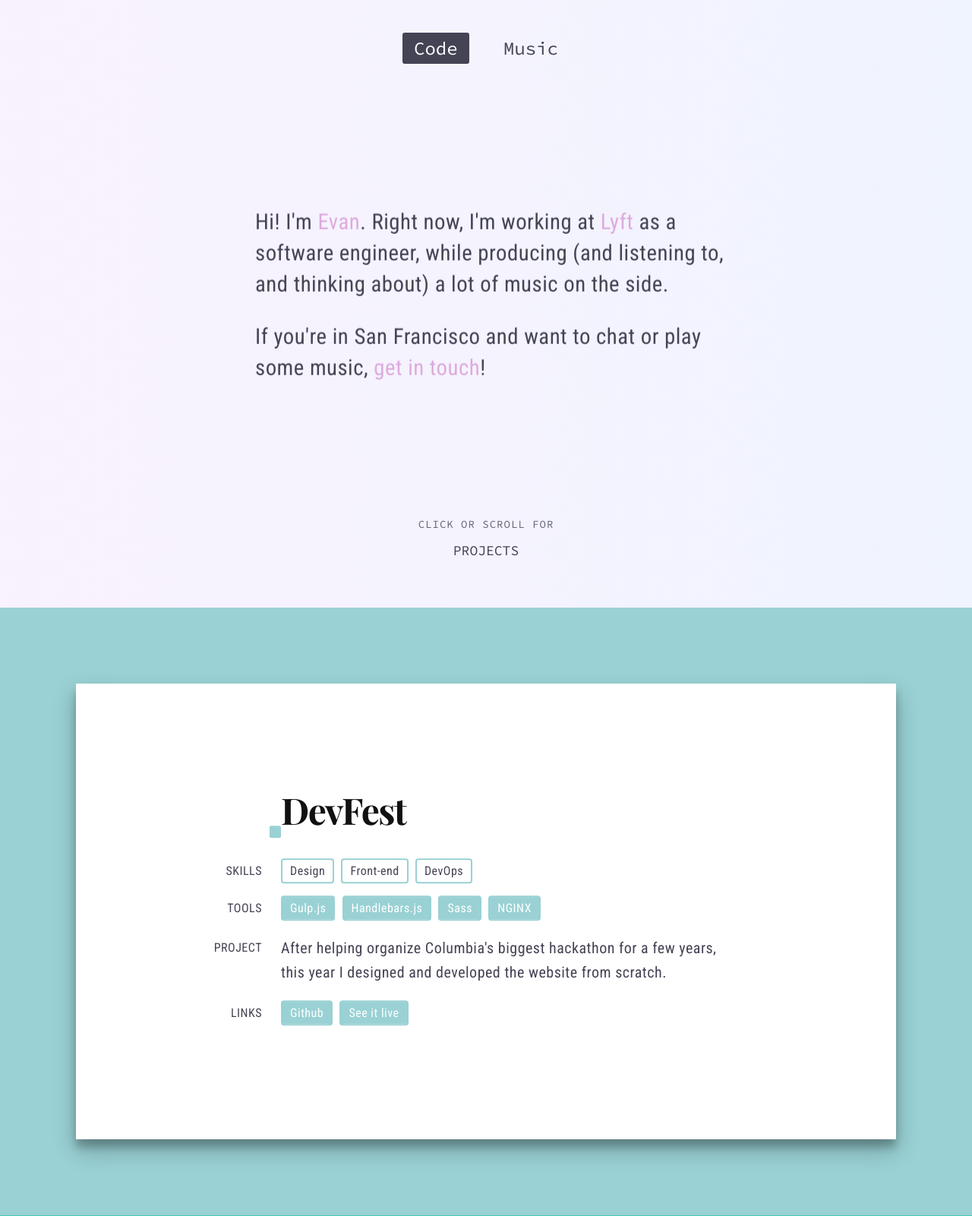
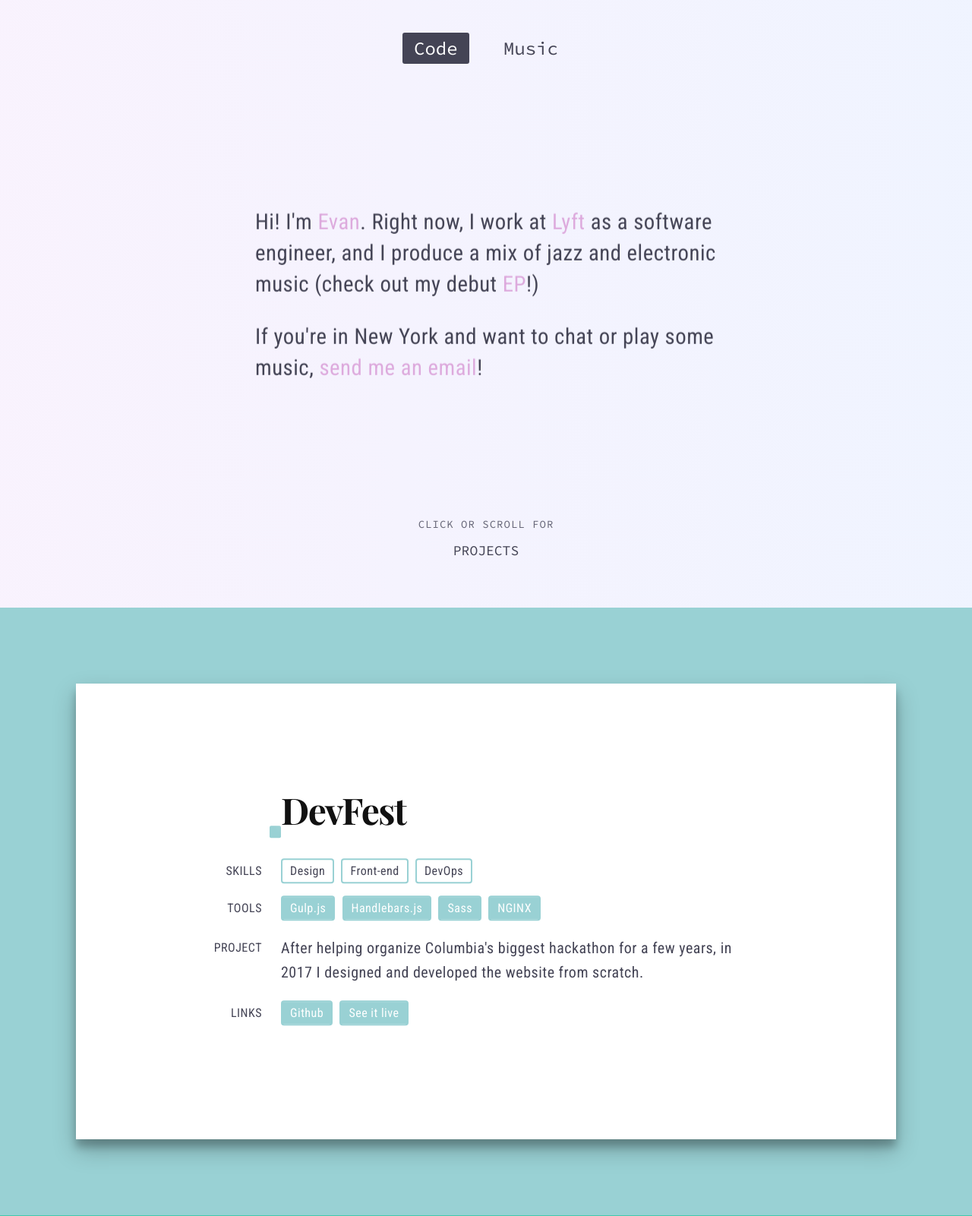
Before and after one commit to evantarrh/evantarrh.github.io, a web app: file index.html in a window 1280 px wide. Shown: the top 1601 px of the page at 76% size. Run offline with its HTML, style and script files only (its server is not run), Linux system fonts and the light colour scheme; some libraries are stand-ins or nearby versions.

Commit message:
housekeeping

```diff
--- a/data.yml
+++ b/data.yml
@@ -12,7 +12,7 @@ meta:
 projects:
   -
     title: "DevFest"
-    url: "https://devfe.st/"
+    url: "https://2017.devfe.st/"
     url-text: "See it live"
     github: "https://github.com/adicu/2017.devfe.st/"
     skills:
@@ -33,7 +33,7 @@ projects:
         text: "NGINX"
         url: "https://www.nginx.com/resources/wiki/"
     description: "After helping organize Columbia's biggest hackathon for a few years,
-              this year I designed and developed the website from scratch."
+              in 2017 I designed and developed the website from scratch."
     class-name: "devfest"
   -
     title: "From Zero To Website"
--- a/index.html
+++ b/index.html
@@ -57,12 +57,12 @@
       <div class="nav code-nav">
         <a class="code active" href="/">Code</a>
         <span></span>
-        <a class="music" href="https://soundcloud.com/evantarrh">Music</a>
+        <a class="music" href="https://luckbox.bandcamp.com">Music</a>
       </div>
       <div class="statement">
-        <p>Hi! I&apos;m <a href="https://twitter.com/evantarrh">Evan</a>. Right now, I&apos;m working at <a href="https://lyft.com">Lyft</a> as a software engineer, while producing (and listening to, and thinking about) a lot of music on the side.</p>
+        <p>Hi! I&apos;m <a href="https://twitter.com/evantarrh">Evan</a>. Right now, I work at <a href="https://lyft.com">Lyft</a> as a software engineer, and I produce a mix of jazz and electronic music (check out my debut <a href="https://luckbox.bandcamp.com">EP</a>!)</p>
 
-        <p>If you&apos;re in San Francisco and want to chat or play some music, <a href="mailto:evantarrh@gmail.com">get in touch</a>!</p>
+        <p>If you&apos;re in New York and want to chat or play some music, <a href="mailto:evantarrh@gmail.com">send me an email</a>!</p>
       </div>
 
       <div class="to-projects">
@@ -79,7 +79,7 @@
     <div class="project-wrapper devfest">
       <div class="project devfest" id="devfest">
         <div class="project-content">
-            <h3><a target="_blank" href="https://devfe.st/" class="title">DevFest</a></h3>
+            <h3><a target="_blank" href="https://2017.devfe.st/" class="title">DevFest</a></h3>
 
 
           <div class="skills button-list">
@@ -105,7 +105,7 @@
           <div class="description">
             <div class="label"><span>Project</span></div>
             <p>
-              After helping organize Columbia's biggest hackathon for a few years, this year I designed and developed the website from scratch.
+              After helping organize Columbia's biggest hackathon for a few years, in 2017 I designed and developed the website from scratch.
             </p>
           </div>
 
@@ -113,7 +113,7 @@
             <div class="label"><span>Links</span></div>
             <ul>
                 <li><a target="_blank" class="link" href="https://github.com/adicu/2017.devfe.st/">Github</a></li>
-                <li><a target="_blank" class="link" href="https://devfe.st/">See it live</a></li>
+                <li><a target="_blank" class="link" href="https://2017.devfe.st/">See it live</a></li>
             </ul>
           </div>
         </div>
--- a/src/templates/index.hbs
+++ b/src/templates/index.hbs
@@ -13,12 +13,12 @@
       <div class="nav code-nav">
         <a class="code active" href="/">Code</a>
         <span></span>
-        <a class="music" href="https://soundcloud.com/evantarrh">Music</a>
+        <a class="music" href="https://luckbox.bandcamp.com">Music</a>
       </div>
       <div class="statement">
-        <p>Hi! I&apos;m <a href="https://twitter.com/evantarrh">Evan</a>. Right now, I&apos;m working at <a href="https://lyft.com">Lyft</a> as a software engineer, while producing (and listening to, and thinking about) a lot of music on the side.</p>
+        <p>Hi! I&apos;m <a href="https://twitter.com/evantarrh">Evan</a>. Right now, I work at <a href="https://lyft.com">Lyft</a> as a software engineer, and I produce a mix of jazz and electronic music (check out my debut <a href="https://luckbox.bandcamp.com">EP</a>!)</p>
 
-        <p>If you&apos;re in San Francisco and want to chat or play some music, <a href="mailto:evantarrh@gmail.com">get in touch</a>!</p>
+        <p>If you&apos;re in New York and want to chat or play some music, <a href="mailto:evantarrh@gmail.com">send me an email</a>!</p>
       </div>
 
       <div class="to-projects">
```
